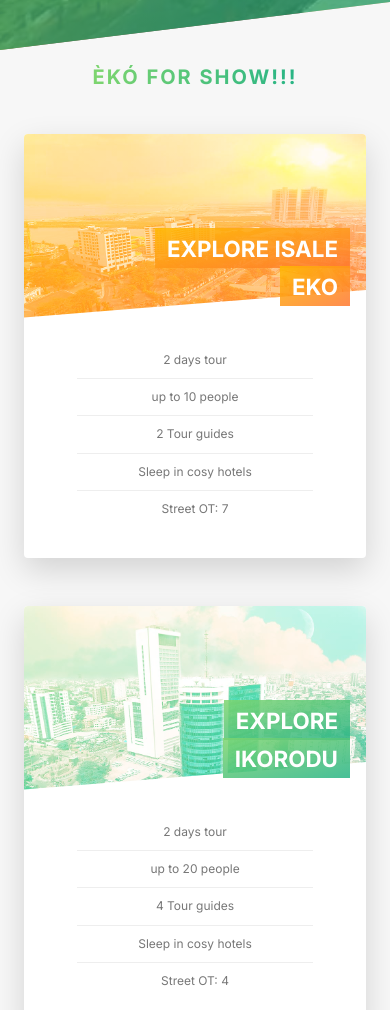
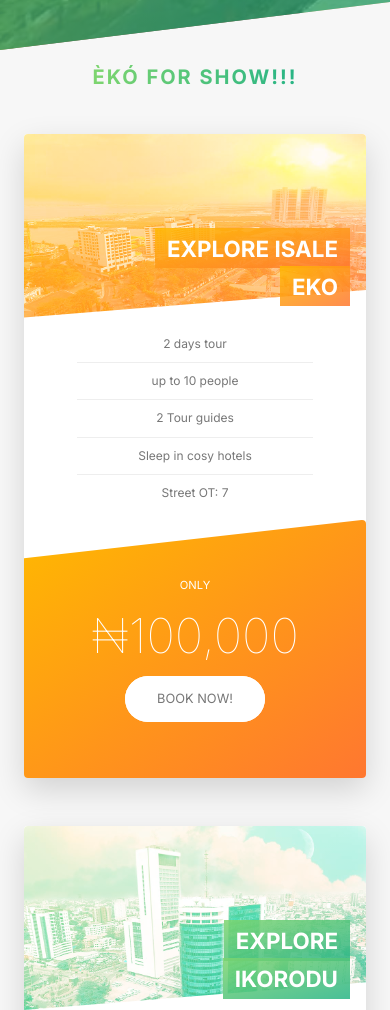
Before and after one commit to kimonie/giditours, a website: page index.html in a window 390 px wide. Shown: the part 2396-3406 px from the top of the page. Drawn offline with Linux system fonts and the light colour scheme.

Commit message:
responsive update

```diff
--- a/index.html
+++ b/index.html
@@ -281,7 +281,7 @@
                         <figcaption class="story__caption">Ibidun Eugenie</figcaption>
                     </figure>
                     <div class="story__text">
-                        <h3 class="heading-tertiary u-margin-bottom-small">Mind blowing experience</h3>
+                        <h3 class="heading-tertiary u-margin-bottom-small">Mind blowing views</h3>
                         <p>Lorem ipsum dolor, sit amet consectetur adipisicing elit. Voluptates odit doloremque aperiam recusandae modi eius veritatis eveniet? Ut nisi culpa reprehenderit, odio a eveniet repudiandae, deleniti minima, saepe iure quibusdam.</p>
                     </div>
                 </div>
@@ -346,7 +346,13 @@
 
     <footer class="footer">
         <div class="footer__logo-box">
-            <img src="img/logo-white.png" alt="full logo" class="footer__logo">
+
+            <picture class="footer__logo">
+                <source srcset="img/logo-green-small-1x.png 1x, img/logo-green-small-2x.png 2x" alt="small" media="(max-width: 37.5em)">
+                <img srcset="img/logo-green-1x.png 1x, img/logo-green-2x 2x" alt="full logo" alt="big" src="img/logo-green-2x.png">
+            </picture>
+
+            <!-- <img srcset="img/logo-green-1x.png 1x, img/logo-green-2x 2x" alt="full logo" class="footer__logo"> -->
         </div>
         <div class="row">
             <div class="col-1-of-2">
--- a/sass/components/_card.scss
+++ b/sass/components/_card.scss
@@ -46,8 +46,6 @@
         transform: rotateY(0);
     }
 
-
-
     &__picture {
         background-size: cover;
         height: 23rem;
@@ -86,7 +84,6 @@
         padding: .3em 1.5rem;
         -webkit-box-decoration-break: clone;
         box-decoration-break: clone;
-
 
         &--1 {
             background-image: linear-gradient(to right bottom, rgba($color-secondary-light, .85), rgba($color-secondary-dark, .85));
@@ -136,8 +133,6 @@
         text-align: center;
         color: $color-white;
         margin-bottom: 8rem;
-
-
     }
 
     &__price-only {
@@ -150,6 +145,55 @@
         font-weight: 100;
     }
 
+    // MEDIA QUERY
+    // MEDIA QUERY
+    // MEDIA QUERY
+    // MEDIA QUERY
+
+    @include respond(tab-port) {
+        height: auto;
+        border-radius: .5rem;
+        background-color: $color-white;
+        box-shadow: 0 1.5rem 4rem rgba($color-black, .15);
+
+        &__side {
+            height: auto;
+            position: relative;
+            box-shadow: none;
+
+            &--back {
+                transform: rotateY(0);
+                clip-path: polygon(0 15%, 100% 0, 100% 100%, 0% 100%);
+            }
+
+        }
+
+        &:hover &__side--front {
+            transform: rotateY(0);
+        }
+
+        &__details {
+            padding: 1rem 3rem;
+        }
 
 
+        &__cta {
+            position: relative;
+            top: 0;
+            left: 0;
+            transform: translate(0);
+            width: 100%;
+            padding: 7rem 4rem 4rem 4rem;
+        }
+
+        &__price-box {
+            margin-bottom: 3rem;
+        }
+
+        &__price-value {
+            font-size: 6rem;
+        }
+
+    }
+
 }
--- a/sass/components/_form.scss
+++ b/sass/components/_form.scss
@@ -17,6 +17,10 @@
         width: 90%;
         display: block;
         transition: all .5s;
+
+        @include respond(tab-port) {
+            width: 100%;
+        }
 
 
         &:focus {
@@ -54,6 +58,11 @@
     &__radio-group {
         width: 49%;
         display: inline-block;
+
+        @include respond(tab-port) {
+            width: 100%;
+            margin-bottom: 2rem;
+        }
     }
 
     &__radio-input {
--- a/sass/components/_story.scss
+++ b/sass/components/_story.scss
@@ -9,6 +9,16 @@
     font-size: $default-font-size;
     transform: skewX(-12deg);
 
+    @include respond(tab-port) {
+        width: 100%;
+        padding: 4rem;
+        padding-left: 7rem;
+    }
+
+    @include respond(phone) {
+        transform: skewX(0);
+    }
+
     &__shape {
         width: 15rem;
         height: 15rem;
@@ -18,6 +28,10 @@
         -webkit-clip-path: circle(50% at 50% 50%);
         clip-path: circle(50% at 50% 50%);
         transform: translateX(-3rem) skewX(12deg);
+
+        @include respond(phone) {
+            transform: translateX(-3rem) skewX(0);
+        }
     }
 
     &__img {
@@ -28,6 +42,10 @@
 
     &__text {
         transform: skewX(12deg);
+
+        @include respond(phone) {
+            transform: skewX(0);
+        }
     }
 
     &__caption {
@@ -54,5 +72,4 @@
         filter: blur(3px) brightness(80%);
     }
 
-
 }
--- a/sass/pages/_home.scss
+++ b/sass/pages/_home.scss
@@ -67,11 +67,35 @@
     border-radius: 3px;
     box-shadow: 0 1.5rem 4rem rgba($color-black, .15);
 
+    // height: 60rem;
 
-    height: 50rem;
+    @include respond(tab-land) {
+        background-image: linear-gradient(105deg,
+        rgba($color-white, .9) 0%,
+        rgba($color-white, .9) 65%,
+        transparent 65%),
+        url(../../img/seun-kikiowo-lg-3.jpg);
+        background-size: cover;
+    }
+
+    @include respond(tab-port) {
+        background-image: linear-gradient(to right,
+        rgba($color-white, .9) 0%,
+        rgba($color-white, .9) 100%),
+        url(../../img/seun-kikiowo-lg-3.jpg);
+    }
 
     &__form {
         width: 50%;
         padding: 6rem;
+
+        @include respond(tab-land) {
+            width: 85%;
+        }
+
+        @include respond(tab-port) {
+            width:100%;
+        }
+
     }
 }
```
Also changed, not shown: css/style.css, img/logo-green-1x.png (added), img/logo-green-2x.png (added), img/logo-green-small-1x.png (added), img/logo-green-small-2x.png (added).
